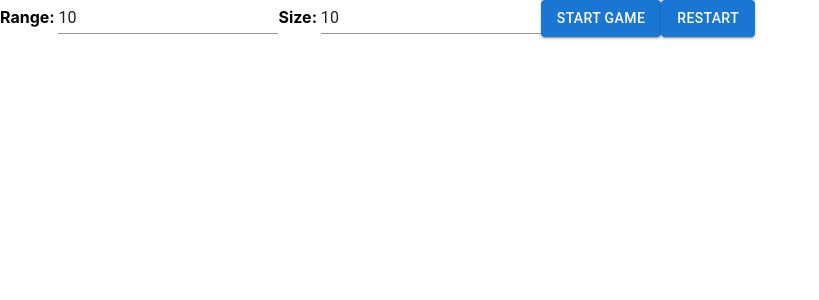
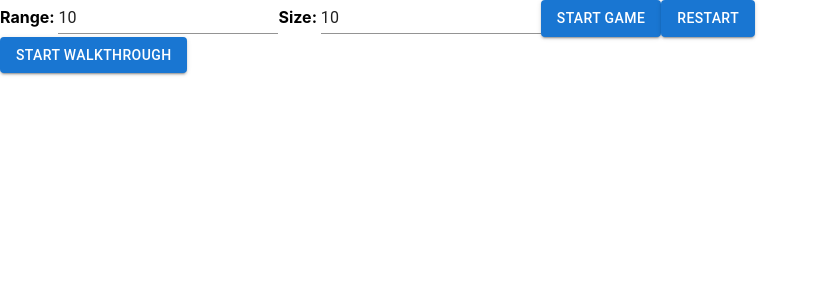
Before and after one commit to ShaimaaAliECE/se3350_project-group-2-1, a React (Create React App) app in the folder sorting_game/: page / in a window 1280 px wide. Shown: the top 300 px of the page, without its empty margins (0-819 px from the left). Built offline with nearby package versions, Linux system fonts and the light colour scheme.

Commit message:
Walkthrough-initial

```diff
--- a/sorting_game/src/components/Game.jsx
+++ b/sorting_game/src/components/Game.jsx
@@ -2,6 +2,7 @@ import { useState, useRef } from "react";
 import GameMenu from "./GameMenu.jsx";
 import MergeSort from "../utils/sorting/MergeSort.js";
 import ArrayGroup from "./ArrayGroup.jsx";
+import { Button, Grid, Alert, Snackbar } from "@mui/material";
 
 /**
  * React component containing all functionality related to the sorting game (renders the game)
@@ -17,6 +18,8 @@ export default function Game(props) {
     //size, range state -> array params
     const [range, setRange] = useState(10);
     const [size, setSize] = useState(10);
+
+    const [gameSteps, setGameSteps] = useState([]);
 
     function setMerged(value) {
         // Add value to merged array
@@ -34,16 +37,45 @@ export default function Game(props) {
         }
     }
 
-    function restartGame(){
+    function startWalk() {
+        if (!isRunning.current) {
+            let numArray = MergeSort(new Number(size), new Number(range));
+            let walkThrough = []
+            for (let i = 0; i < numArray.length; i++) {
+                let row = []
+                row.push(<strong>{numArray[i][0]}</strong>)
+                for (let j = 0; j < numArray[i][1].length; j++) {
+                    console.log(numArray[i][1][j])
+                    row.push(<Button disabled="true"> {numArray[i][1][j]}</Button>)
+                }
+                walkThrough.push(<Grid>{row}</Grid>);
+            }
+            setGameSteps(walkThrough);
+            isRunning.current = true;
+        }
+    }
+
+        function restartGame() {
             setGameArray([]);
             setArrayGroup(<></>);
+            setGameSteps(<></>)
             isRunning.current = false;
         }
 
         return (
+            <div>
                 <div id="sorting-game">
-            <GameMenu startGame={startGame} restartGame={restartGame} setRange={setRange} setSize={setSize} size={size} range={range}/>
+                    <GameMenu startGame={startGame} restartGame={restartGame} setRange={setRange} setSize={setSize} size={size} range={range} />
                     {arrayGroup}
+                </div>
+                <div id="click-game">
+                    <Grid container>
+                        <Grid item xs={4} xs={{ display: 'flex', flexDirection: 'row' }}>
+                            <Button onClick={startWalk} variant="contained">Start Walkthrough</Button>
+                            {gameSteps}
+                        </Grid>
+                    </Grid>
+                </div>
             </div>
         )
     }
--- a/sorting_game/src/utils/sorting/MergeSort.js
+++ b/sorting_game/src/utils/sorting/MergeSort.js
@@ -6,7 +6,7 @@ let steps = [];
 // Second subarray is arr[m+1..r]
 function merge(arr1, arr2)
 {
-    steps.push(['Merging',arr1,arr2]);
+    // steps.push(['Merging',arr1,arr2]);
     // Create temp array
     var arr = [];
 
@@ -52,10 +52,11 @@ function merge(arr1, arr2)
 // right index of the sub-array
 // of arr to be sorted */
 function mergeSort(arr,l, r){
-    steps.push(['Step Down',arr]);
     if(l>=r){
+        // steps.push(['Single',arr]);
         return [arr[l]];//returns recursively
     }
+    steps.push(['Step Down',arr]);
 
     var m = l + parseInt((r-l)/2);
     const arr1 = arr.slice(l, m+1);
```
Also changed, not shown: 1 other file (tests, documents, lock files or other folders). Lines whose indentation alone changed are shown as unchanged.
